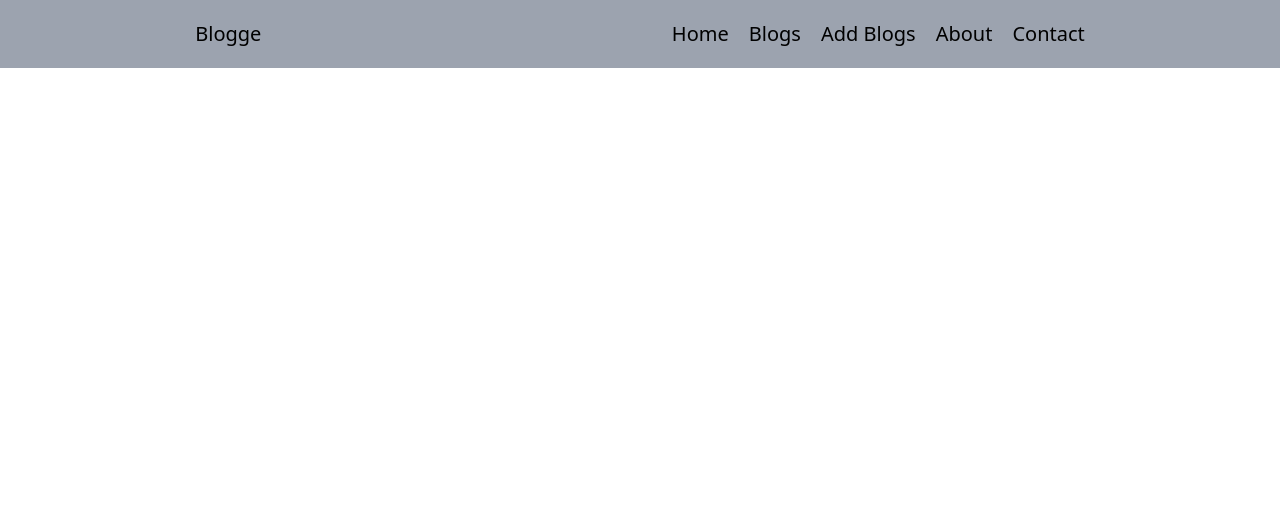
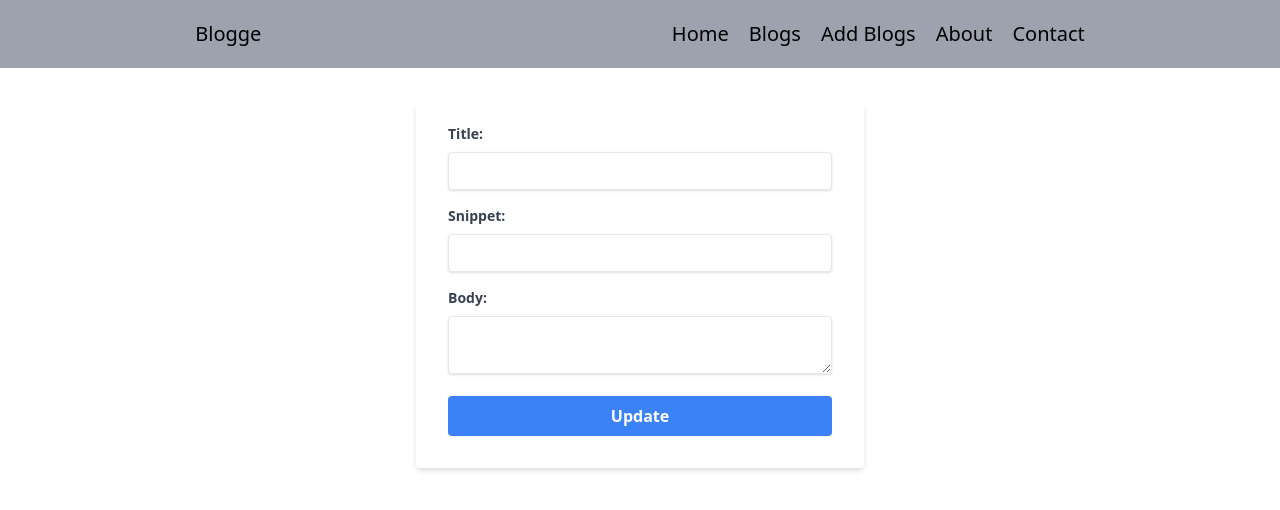
Before and after one commit to rudalkunwar/myfirstreactapp, a React (Create React App) app: page /blogs/edit/1 in a window 1280 px wide. Shown: the top 510 px of the page. Built offline with nearby package versions, Linux system fonts and the light colour scheme; no server answers.

Commit message:
blog crud

```diff
--- a/src/App.js
+++ b/src/App.js
@@ -7,6 +7,7 @@ import { Route, Routes } from "react-router-dom";
 import AddBlog from "./Components/blog/AddBlog";
 import Blogs from "./Components/blog/Blogs";
 import Blog from "./Components/blog/Blog";
+import Editblog from "./Components/blog/Editblog";
 
 export default function App() {
   return (
@@ -19,6 +20,7 @@ export default function App() {
         <Route path="/blogs" element={<Blogs />} />
         <Route path="/blog/add" element={<AddBlog />} />
         <Route path="blogs/blog/:id" element={<Blog />} />
+        <Route path="blogs/edit/:id" element={<Editblog />} />
         <Route path="/contact" element={<Contact />} />
       </Routes>
     </>
--- a/src/Components/blog/Blogs.js
+++ b/src/Components/blog/Blogs.js
@@ -1,7 +1,7 @@
 import React, { useEffect, useState } from "react";
 import axios from "../../api/axios";
 import { FontAwesomeIcon } from "@fortawesome/react-fontawesome";
-import { faTrash } from "@fortawesome/free-solid-svg-icons";
+import { faTrash,faEdit } from "@fortawesome/free-solid-svg-icons";
 import { ToastContainer, toast } from "react-toastify";
 import "react-toastify/dist/ReactToastify.css";
 import { Link } from "react-router-dom";
@@ -68,12 +68,22 @@ export default function Blogs() {
               <div className="shadow-md w-1/2 my-5 pl-10 py-4 bg-cyan-200">
                 <div className="flex justify-between">
                   <h3 className="text-xl font-bold mb-2">{blog.title}</h3>{" "}
-                  <button
-                    className="bg-gray-100 mr-16 p-3 rounded-lg hover:bg-gray-900 hover:text-white cursor-pointer"
+                 <div className="flex">
+                 <button
+                    className="bg-gray-100 mr-5 p-3 rounded-lg hover:bg-gray-900 hover:text-white cursor-pointer"
                     onClick={() => deleteBlog(blog._id)}
                   >
                     <FontAwesomeIcon icon={faTrash} />
                   </button>
+                  <Link
+                  to={`edit/${blog._id}`}
+
+                    className="bg-gray-100 mr-16 p-3 rounded-lg hover:bg-gray-900 hover:text-white cursor-pointer"
+                  >
+                  <FontAwesomeIcon icon={faEdit} />
+                  </Link>
+
+                 </div>
                 </div>
                 <p className="text-gray-600 mb-4 text-xl">{blog.snippet}</p>
                 <Link
--- a/src/Components/blog/UpdateBlog.js
+++ b/src/Components/blog/Editblog.js
@@ -4,11 +4,14 @@ import { FontAwesomeIcon } from "@fortawesome/react-fontawesome";
 import { faSpinner } from "@fortawesome/free-solid-svg-icons";
 import { ToastContainer, toast } from "react-toastify";
 import "react-toastify/dist/ReactToastify.css";
+import { useEffect } from "react";
+import { useParams } from "react-router-dom";
 
-export default function UpdateBlog() {
+export default function Editblog() {
   const [loading, setLoading] = useState(false);
-  const [blogs, setBlogs] = useState([]);
+  const [blogs, setBlog] = useState([]);
 
+  const { id } = useParams();
   const errorMessage = (err) => {
     setLoading(false);
     toast.error(err, {
@@ -35,9 +38,9 @@ export default function UpdateBlog() {
   };
   const BlogDetail = async () => {
     try {
-      const response = await axios.get(`/blog/${id}`);
+      const response = await axios.get(`/update/${id}`);
       if (response.status === 200) {
-        setBlogs(newblogs.blogs);
+        setBlog(response.data.blog);
       }
     } catch (e) {
       console.log("Server Error");
@@ -89,6 +92,7 @@ export default function UpdateBlog() {
               Title:
             </label>
             <input
+              value={blogs.title}
               type="text"
               id="title"
               name="title"
@@ -105,6 +109,7 @@ export default function UpdateBlog() {
               Snippet:
             </label>
             <input
+              value={blogs.snippet}
               type="text"
               id="snippet"
               name="snippet"
@@ -121,6 +126,7 @@ export default function UpdateBlog() {
               Body:
             </label>
             <textarea
+              value={blogs.body}
               id="body"
               name="body"
               className="shadow appearance-none border rounded w-full py-2 px-3 text-gray-700 leading-tight focus:outline-none focus:shadow-outline"
```
